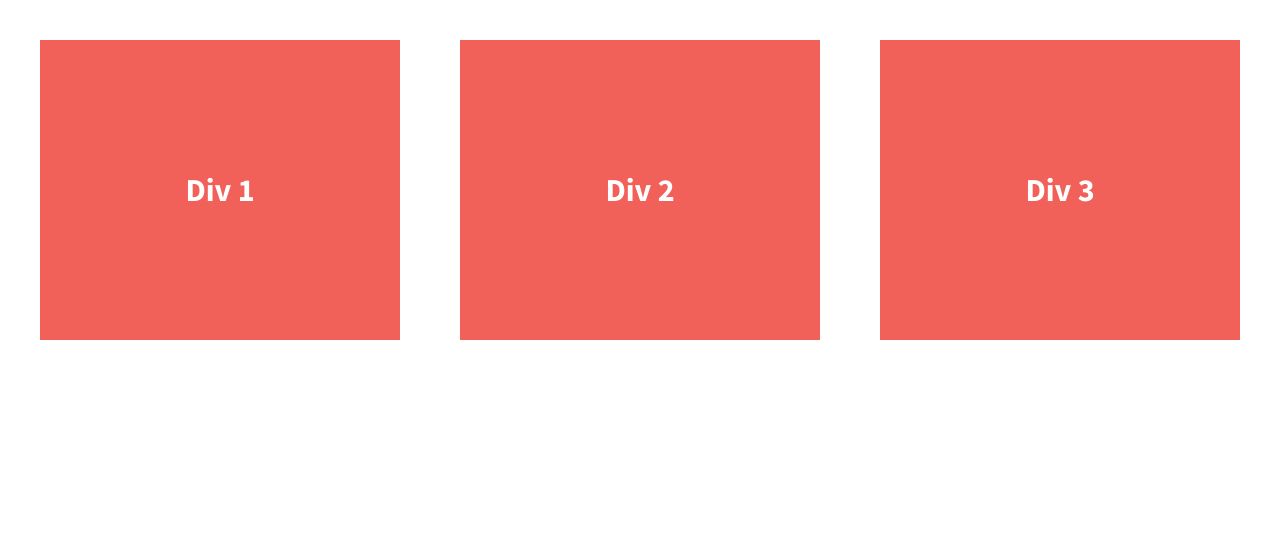
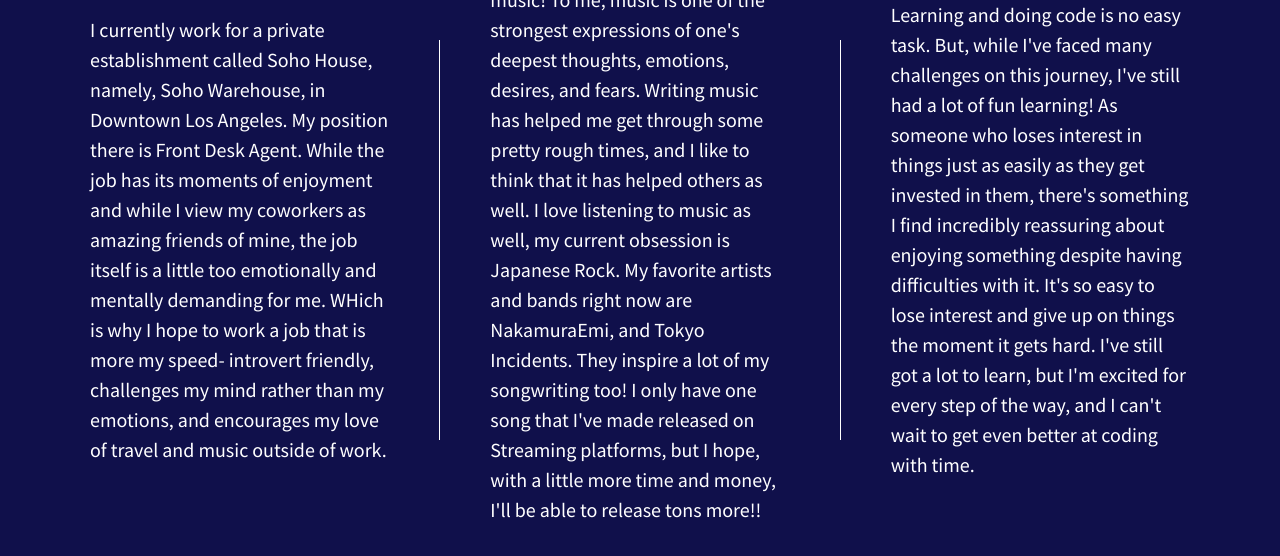
Before and after one commit to cailynb/divs-flexbox-starter, a plain HTML site: page index.html in a window 1280 px wide. Drawn offline with nearby package versions, Linux system fonts and the light colour scheme.

Commit message:
Restyled divs

```diff
--- a/css/main.css
+++ b/css/main.css
@@ -97,7 +97,7 @@ textarea {
 
 
 html {
-  background-color: #fff;
+  background-color: rgb(16, 16, 75);
   height: 100%;
 }
 
@@ -119,17 +119,25 @@ body {
   /*give the divs a width of 30%, add display:flex, set justify-content and align-items to center*/
   color: #fff;
   line-height: 1.5em;
-  font-size: 1.6em;
-  background-color: #f16059;
+  font-size: 1em;
   height: 300px;
   display: flex;
   justify-content: center;
   width: 30%;
   align-items: center;
+  padding: 50px;
+  font-weight: lighter;
 }
 
+.div-2 {
+    border-left: 1px solid #fff;
+    padding: 50px;
+}
 
-
+.div-3 {
+    border-left: 1px solid #fff;
+    padding: 50px;
+}
 
 /* ==========================================================================
    Helper classes
--- a/index.html
+++ b/index.html
@@ -23,13 +23,28 @@
 
         <section class="wrapper">
             <div class="div-1">
-                Div 1
+                <p>I currently work for a private establishment called Soho House, namely, Soho Warehouse, in Downtown Los Angeles.
+                    My position there is Front Desk Agent. While the job has its moments of enjoyment and while I view my coworkers as
+                    amazing friends of mine, the job itself is a little too emotionally and mentally demanding for me. WHich is why
+                    I hope to work a job that is more my speed- introvert friendly, challenges my mind rather than my emotions, and encourages
+                    my love of travel and music outside of work.
+                </p>
             </div>
             <div class="div-2">
-                Div 2
+                <p>One of my biggest passions is music! To me, music is one of the strongest expressions of one's deepest thoughts,
+                    emotions, desires, and fears. Writing music has helped me get through some pretty rough times, and I like to think
+                    that it has helped others as well. I love listening to music as well, my current obsession is Japanese Rock.
+                    My favorite artists and bands right now are NakamuraEmi, and Tokyo Incidents. They inspire a lot of my songwriting
+                    too! I only have one song that I've made released on Streaming platforms, but I hope, with a little more time and money,
+                    I'll be able to release tons more!!
+                </p>
             </div>
             <div class="div-3">
-                Div 3
+                <p>Learning and doing code is no easy task. But, while I've faced many challenges on this journey, I've still had a lot of fun
+                    learning! As someone who loses interest in things just as easily as they get invested in them, there's something I find incredibly
+                    reassuring about enjoying something despite having difficulties with it. It's so easy to lose interest and give up on things
+                    the moment it gets hard. I've still got a lot to learn, but I'm excited for every step of the way, and I can't wait to get even better
+                    at coding with time.
             </div>
         </section>
 
```
